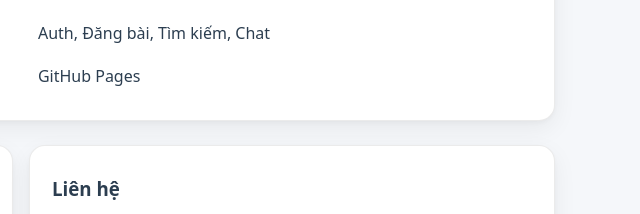
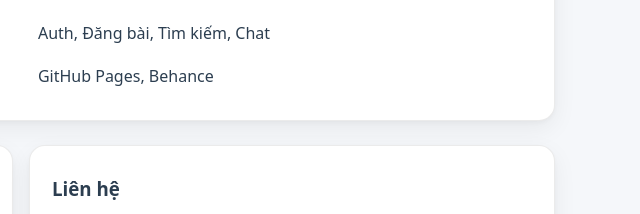
Before and after one commit to BHAK-mobileapp/project-showcase, a plain HTML site: page index.html in a window 1280 px wide. Shown: the part 2301-2515 px from the top of the page, 619-1259 px from the left. Drawn offline with Linux system fonts and the light colour scheme.

Commit message:
Update index.html

```diff
--- a/index.html
+++ b/index.html
@@ -177,7 +177,7 @@
         <tr><td>09/2025</td><td>Khảo sát & Canvas</td><td>Báo cáo khảo sát, KPI</td></tr>
         <tr><td>10/2025</td><td>Thiết kế & Kiến trúc</td><td>Figma + ERD</td></tr>
         <tr><td>10-11/2025</td><td>Phát triển MVP</td><td>Auth, Đăng bài, Tìm kiếm, Chat</td></tr>
-        <tr><td>11/2025</td><td>Tạo Showcase</td><td>GitHub Pages</td></tr>
+        <tr><td>11/2025</td><td>Tạo Showcase</td><td>GitHub Pages, Behance</td></tr>
       </table>
     </section>
 
```
